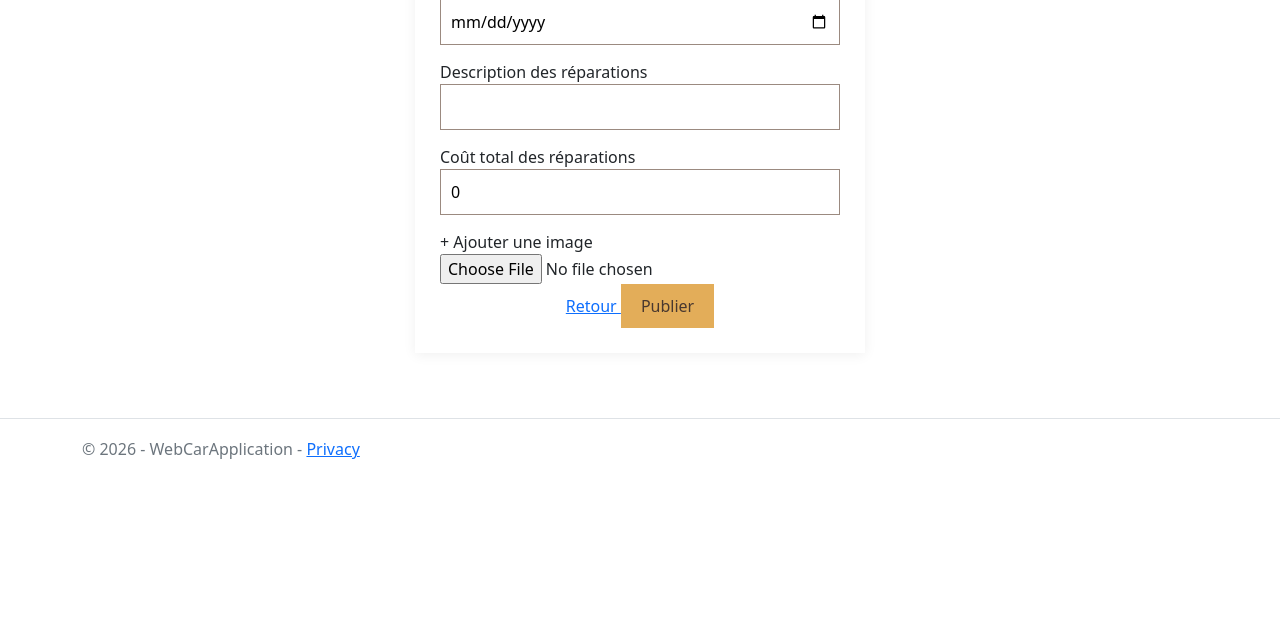
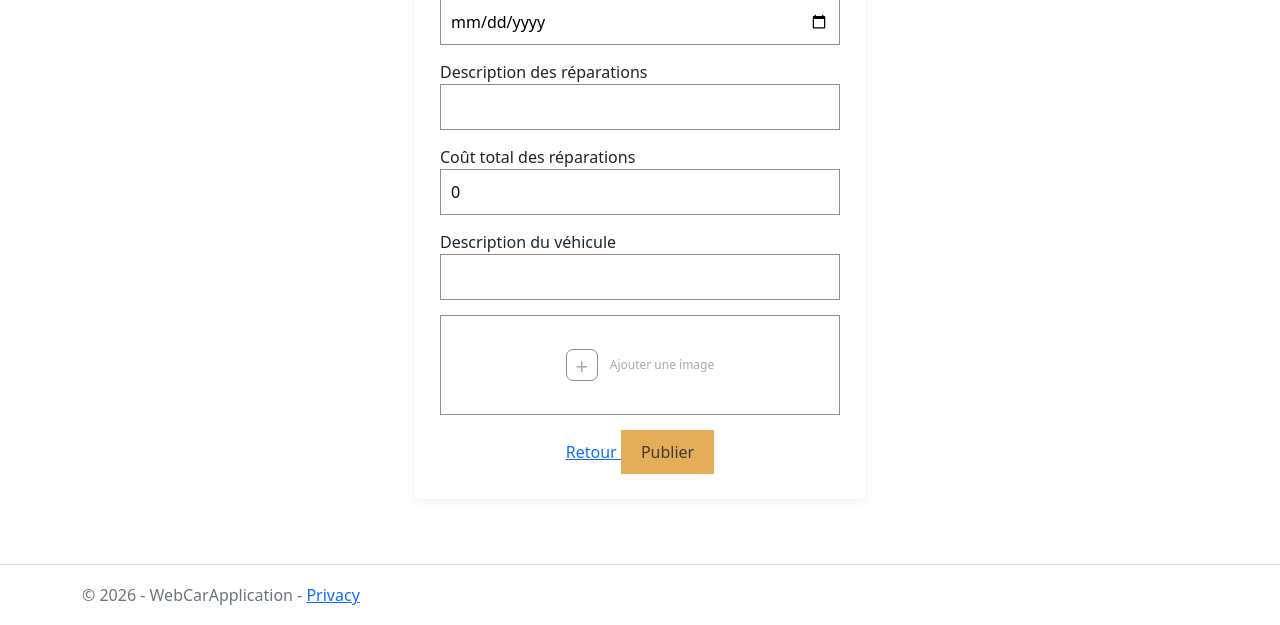
Before and after one commit to Pernot-Julien/WebCarApplication, an ASP.NET Core app: page /Voitures/Create in a window 1280 px wide. Shown: the part 860-1485 px from the top of the page. Before the commit the page ends 1319 px from the top, so only its background shows below. Run offline with ASP.NET Core 8, Linux system fonts and the light colour scheme; the visitor is signed in with stand-in values (Sample User, id 1); style sheets or scripts are compiled from the project's sources; the project's own start-up code is not run, and a stand-in starts its controllers and pages.

Commit message:
ajout description voiture dans les differents form +css

```diff
--- a/WebCarApplication/Controllers/HomeController.cs
+++ b/WebCarApplication/Controllers/HomeController.cs
@@ -109,6 +109,7 @@ namespace WebCarApplication.Controllers
                 Modele = modele.NomModele,
                 Finition = finition.NomFinition,
                 Disponible = voiture.Disponible,
+                Description = voiture.Description,
                 PhotoUrl = photos.FirstOrDefault()?.Url
             };
 
--- a/WebCarApplication/Controllers/VoituresController.cs
+++ b/WebCarApplication/Controllers/VoituresController.cs
@@ -106,6 +106,7 @@ namespace WebCarApplication.Controllers
                 Disponible = createVoitureViewModel.Disponible,
                 DateDisponibilite = createVoitureViewModel.DateDisponibilite,
                 ModeleFinitionId = createVoitureViewModel.ModeleFinitionId,
+                Description = createVoitureViewModel.Description,
                 Photos = new List<Photo>()
             };
 
@@ -224,6 +225,7 @@ namespace WebCarApplication.Controllers
                 DateAchat = voiture.DateAchat,
                 PrixAchat = voiture.PrixAchat,
                 DateDisponibilite = voiture.DateDisponibilite,
+                Description = voiture.Description,
                 PhotoActuelle = voiture.Photos.FirstOrDefault()?.Url
             };
 
@@ -280,6 +282,7 @@ namespace WebCarApplication.Controllers
             voiture.PrixAchat = updateVoitureViewModel.PrixAchat;
             voiture.DateDisponibilite = updateVoitureViewModel.DateDisponibilite;
             voiture.ModeleFinitionId = updateVoitureViewModel.ModeleFinitionId;
+            voiture.Description = updateVoitureViewModel.Description;
 
             if (voiture.Vendu)
             {
--- a/WebCarApplication/Models/ViewModels/CreateVoitureViewModel.cs
+++ b/WebCarApplication/Models/ViewModels/CreateVoitureViewModel.cs
@@ -51,6 +51,10 @@ namespace WebCarApplication.Models.ViewModels
         [Display(Name = "Finition")]
         public int ModeleFinitionId { get; set; }
 
+        [Display(Name = "Description du véhicule")]
+        [StringLength(2000, ErrorMessage = "La description ne peut pas dépasser 2000 caractères.")]
+        public string? Description { get; set; }
+
         [Required(ErrorMessage = "La photo est obligatoire")]
         [Display(Name = "Photo")]
         public IFormFile? Photo { get; set; }
--- a/WebCarApplication/Models/ViewModels/ListeVoitureViewModel.cs
+++ b/WebCarApplication/Models/ViewModels/ListeVoitureViewModel.cs
@@ -20,5 +20,7 @@ namespace WebCarApplication.Models.ViewModels
 
         public int Annee { get; set; }
 
+        public string? Description { get; set; }
+
     }
 }
--- a/WebCarApplication/Models/ViewModels/UpdateVoitureViewModel.cs
+++ b/WebCarApplication/Models/ViewModels/UpdateVoitureViewModel.cs
@@ -49,6 +49,10 @@ namespace WebCarApplication.Models.ViewModels
         [Display(Name = "Finition")]
         public int ModeleFinitionId { get; set; }
 
+        [Display(Name = "Description du véhicule")]
+        [StringLength(2000, ErrorMessage = "La description ne peut pas dépasser 2000 caractères.")]
+        public string? Description { get; set; }
+
         [Display(Name = "Photo")]
         public IFormFile? Photo { get; set; }
 
--- a/WebCarApplication/Views/Voitures/Create.cshtml
+++ b/WebCarApplication/Views/Voitures/Create.cshtml
@@ -96,13 +96,23 @@
             </div>
 
             <div class="vehicle-form-group">
-                <label asp-for="Photo" class="vehicle-file-label">
-                    <span class="vehicle-file-icon">+</span>
-                    <span>Ajouter une image</span>
-                </label>
-                <input asp-for="Photo" type="file" accept="image/*" />
-                <span asp-validation-for="Photo" class="text-danger"></span>
+                <label asp-for="Description"></label>
+                <input asp-for="Description"  />
+                <span asp-validation-for="Description" class="text-danger"></span>
             </div>
+
+           <div class="vehicle-form-group">
+
+    <label asp-for="Photo" class="vehicle-photo-upload">
+        <span class="vehicle-file-icon">+</span>
+        <span id="nomPhoto">Ajouter une image</span>
+    </label>
+
+    <input asp-for="Photo" type="file" accept="image/*" hidden />
+
+    <span asp-validation-for="Photo" class="text-danger"></span>
+
+</div>
 
             <div class="vehicle-form-actions">
                 <a asp-controller="Home" asp-action="Index" class="vehicle-back-link">
@@ -121,4 +131,20 @@
     @{
         await Html.RenderPartialAsync("_ValidationScriptsPartial");
     }
+
+    <script>
+      document.getElementById("Photo").onchange = function () {
+
+    const fichier = this.files[0];
+
+    if (fichier) {
+        document.getElementById("nomPhoto").hidden = true;
+        document.getElementById("photoPlus").hidden = true;
+
+        const preview = document.getElementById("photoPreview");
+        preview.src = URL.createObjectURL(fichier);
+        preview.hidden = false;
+    }
+};
+    </script>
 }
--- a/WebCarApplication/Views/Voitures/Update.cshtml
+++ b/WebCarApplication/Views/Voitures/Update.cshtml
@@ -87,6 +87,8 @@
                 <span asp-validation-for="PrixAchat" class="text-danger"></span>
             </div>
 
+
+
             <div class="vehicle-form-group">
                 <label asp-for="DateDisponibilite"></label>
                 <input asp-for="DateDisponibilite" type="date" />
--- a/WebCarApplication/wwwroot/css/site.css
+++ b/WebCarApplication/wwwroot/css/site.css
@@ -256,3 +256,33 @@ img {
         background-color: #d19a48;
         color: #49382f;
     }
+
+/* Champ photo */
+
+.vehicle-photo-upload {
+    height: 100px;
+    border: 1px solid #9b8a80;
+    display: flex;
+    align-items: center;
+    justify-content: center;
+    gap: 12px;
+    cursor: pointer;
+    color: #aaa;
+    font-size: 12px;
+    margin-bottom: 15px;
+}
+
+    .vehicle-photo-upload .vehicle-file-icon {
+        width: 32px;
+        height: 32px;
+        border: 1px solid #9b8a80;
+        border-radius: 7px;
+        display: flex;
+        align-items: center;
+        justify-content: center;
+        font-size: 22px;
+    }
+
+.vehicle-form-group input[type="file"] {
+    display: none;
+}
```
Also changed, not shown: WebCarApplication/Views/Home/Details.cshtml (+33 -8 lines), WebCarApplication/wwwroot/images/voitures/0c4c00d3-e197-47da-8505-1dc4cdd9727d.jpg (added), WebCarApplication/wwwroot/images/voitures/f89ae13e-51ee-4544-972c-54bdf919a5ef.jpg (added).
